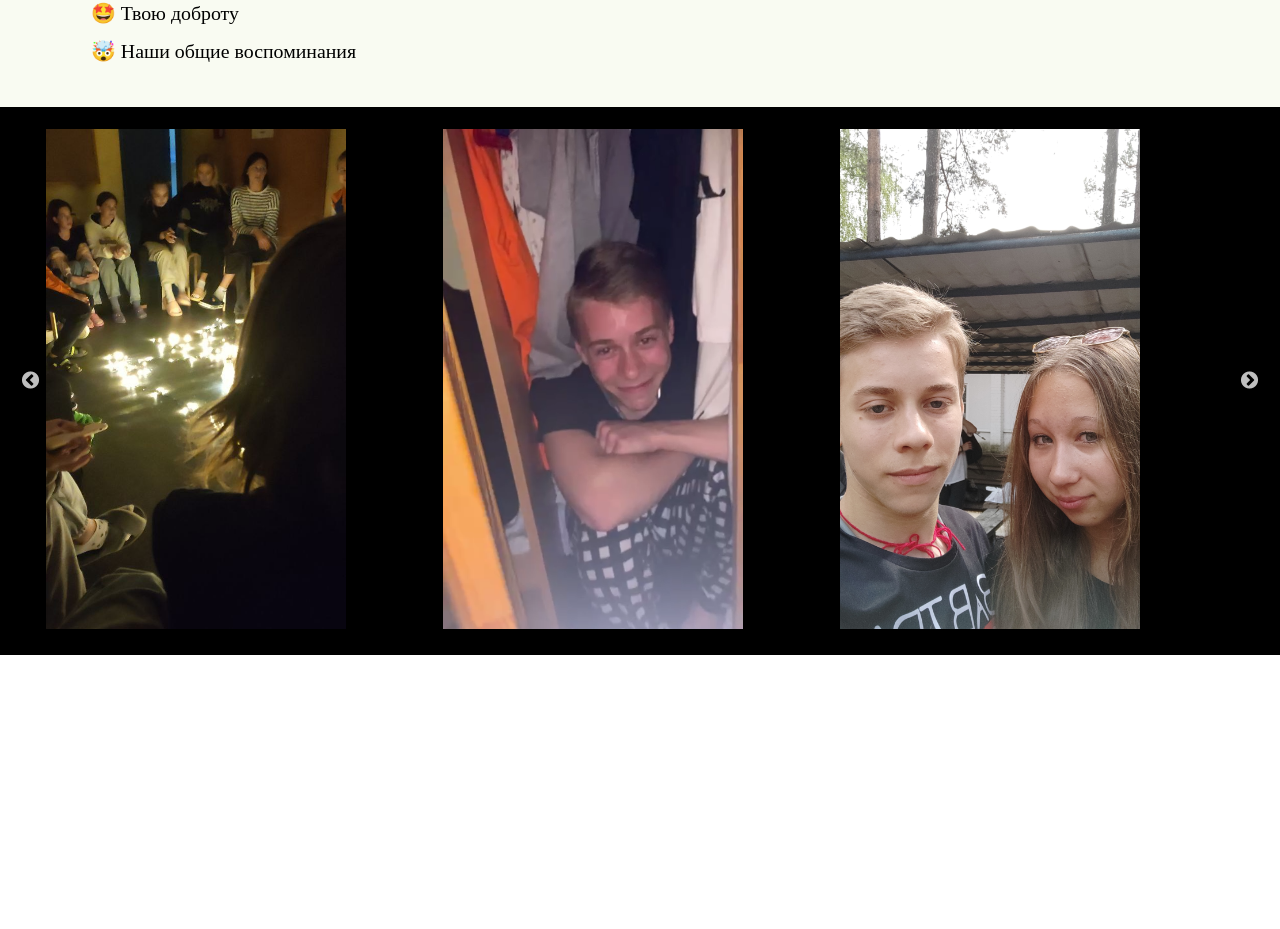
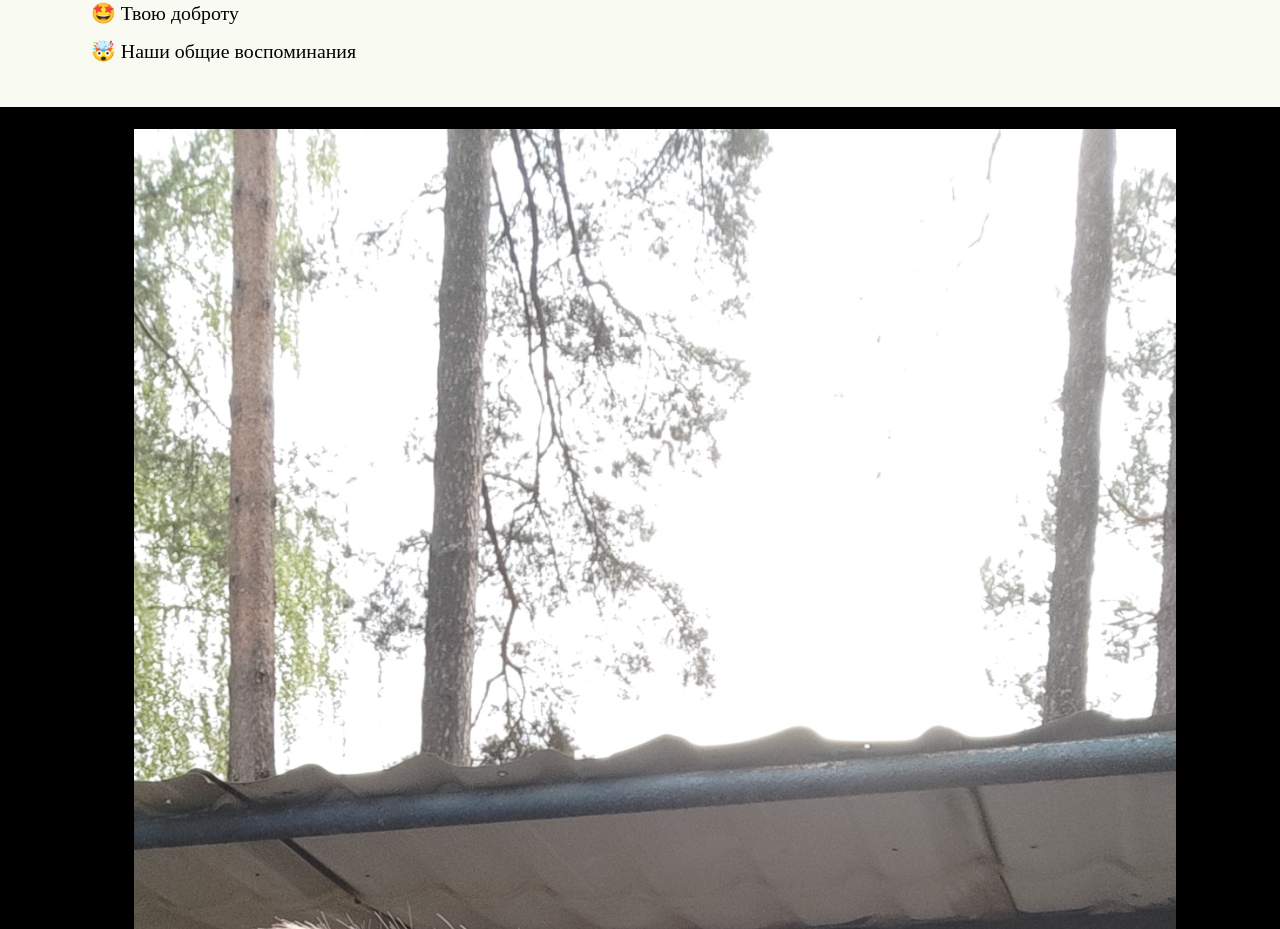
Before and after one commit to IvanchikIvan/LandingGift, a React (Create React App) app: page / in a window 1280 px wide. Shown: the part 2857-3786 px from the top of the page. Before the commit the page ends 3512 px from the top, so only its background shows below. Built offline with nearby package versions, Linux system fonts and the light colour scheme; a web font is replaced by a local one.

Commit message:
Carousel redesigned

```diff
--- a/src/components/Galery/Galery.js
+++ b/src/components/Galery/Galery.js
@@ -1,5 +1,4 @@
-import React from "react";
-import Slider from "react-slick";
+import React, { useEffect, useState} from "react";
 import "./Galery.css";
 import "slick-carousel/slick/slick.css";
 import "slick-carousel/slick/slick-theme.css";
@@ -13,15 +12,8 @@ import gallery_7 from "../../Assets/gallery_7.png";
 import gallery_8 from "../../Assets/gallery_8.png";
 import gallery_9 from "../../Assets/gallery_9.png";
 
-const ImageCarousel = () => {
-  const settings = {
-    dots: false,
-    infinite: true,
-    speed: 500,
-    slidesToShow: 3,
-    slidesToScroll: 1,
-  };
-
+const Carousel = () => {
+  const [currentIndex, setCurrentIndex] = useState(0);
   const imagesList = [
     gallery_1,
     gallery_2,
@@ -34,21 +26,29 @@ const ImageCarousel = () => {
     gallery_9,
   ];
 
+  const nextSlide = () => {
+    setCurrentIndex((prevIndex) => (prevIndex + 1) % imagesList.length);
+  };
+
+  const prevSlide = () => {
+    setCurrentIndex((prevIndex) =>
+      prevIndex === 0 ? imagesList.length - 1 : prevIndex - 1
+    );
+  };
+
+  useEffect(() => {
+    const intervalId = setInterval(nextSlide, 3000); // автоматическое переключение каждые 3 секунды
+
+    return () => clearInterval(intervalId);
+  }, [currentIndex]);
+
   return (
     <div className="carousel">
-      <Slider {...settings}>
-        {imagesList.map((image, index) => (
-          <div key={index}>
-            <img
-              src={image}
-              alt=''
-              className="carousel__item"
-            />
-          </div>
-        ))}
-      </Slider>
+      <button onClick={prevSlide}>Previous</button>
+      <img src={imagesList[currentIndex]} alt={`slide ${currentIndex + 1}`} />
+      <button onClick={nextSlide}>Next</button>
     </div>
   );
 };
 
-export default ImageCarousel;
+export default Carousel
```
